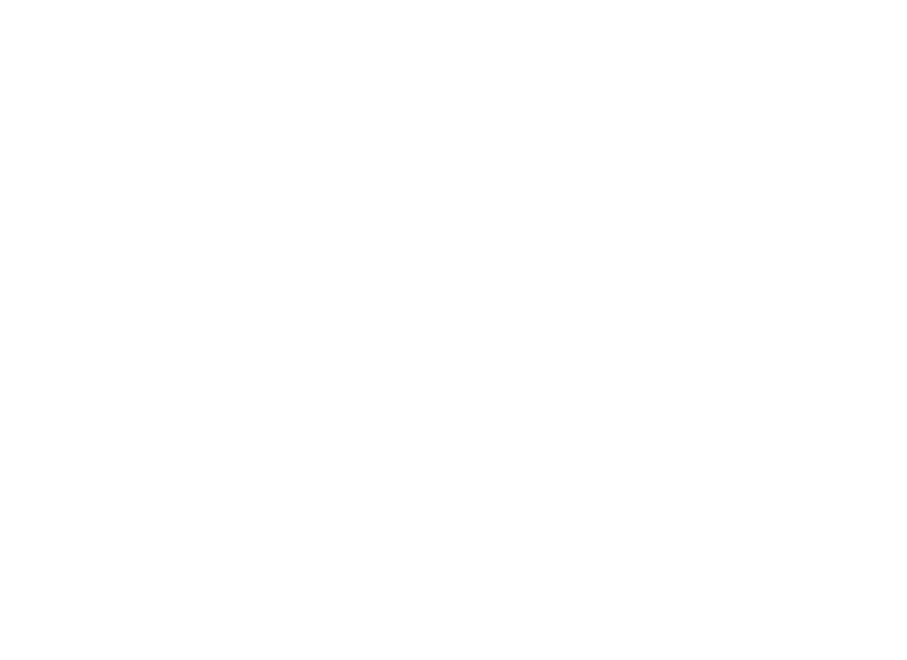
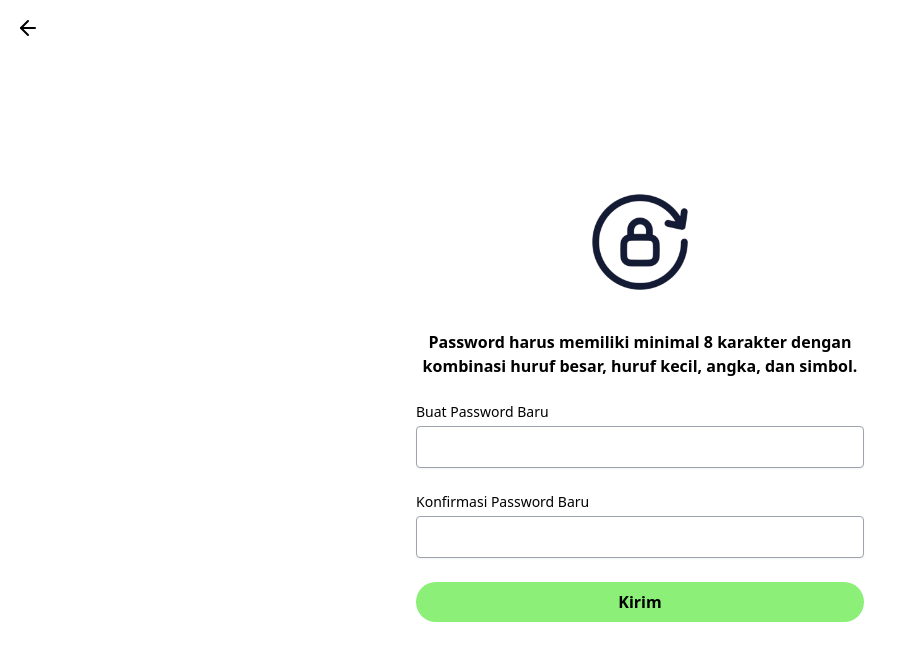
Before and after one commit to yafidaffaa/Project_KOMINFO, a React (Vite) app in the folder client/: page /resetpass in a window 1280 px wide. Before the commit this address had no page. Shown: the top 660 px of the page, without its empty margins (0-907 px from the left). Built offline with nearby package versions, Linux system fonts and the light colour scheme.

Commit message:
feat: add Forgot Password and Reset Password pages with form handling

```diff
--- a/client/package.json
+++ b/client/package.json
@@ -11,6 +11,7 @@
   },
   "dependencies": {
     "cors": "^2.8.5",
+    "lucide-react": "^0.524.0",
     "react": "^19.1.0",
     "react-dom": "^19.1.0",
     "react-router-dom": "^7.6.1"
--- a/client/src/components/inputfield.tsx
+++ b/client/src/components/inputfield.tsx
@@ -1,10 +1,24 @@
+import type { ChangeEvent } from "react";
+
 type InputFieldProps = {
   label: string;
   type?: string;
   id: string;
+  name?: string;
+  value?: string;
+  onChange?: (e: ChangeEvent<HTMLInputElement>) => void;
+  required?: boolean;
 };
 
-const InputField = ({ label, type = "text", id }: InputFieldProps) => (
+const InputField = ({
+  label,
+  type = "text",
+  id,
+  name,
+  value,
+  onChange,
+  required = false,
+}: InputFieldProps) => (
   <div>
     <label htmlFor={id} className="block text-sm mb-1">
       {label}
@@ -12,6 +26,10 @@
     <input
       type={type}
       id={id}
+      name={name || id}
+      value={value}
+      onChange={onChange}
+      required={required}
       className="w-full border border-gray-400 px-3 py-2 rounded shadow-sm focus:outline-none focus:ring focus:border-blue-300"
     />
   </div>
--- /dev/null
+++ b/client/src/pages/ForgotPass.tsx
@@ -0,0 +1,60 @@
+import React, { useState } from "react";
+import { useNavigate } from "react-router-dom";
+import { ArrowLeft } from "lucide-react";
+import lockpass from "@/assets/lockpass.png";
+import InputField from "../components/inputfield";
+
+const ForgotPassword = () => {
+    const [email, setEmail] = useState("");
+    const navigate = useNavigate();
+
+    const handleSubmit = (e: React.FormEvent) => {
+        e.preventDefault();
+        console.log("Email dikirim:", email);
+    };
+
+    return (
+        <div className="relative min-h-screen flex items-center justify-center bg-white px-4">
+
+            {/* Tombol kembali di pojok kiri atas */}
+            <button
+                onClick={() => navigate(-1)}
+                className="absolute top-4 left-4 text-black"
+            >
+                <ArrowLeft size={24} />
+            </button>
+
+            {/* Konten utama */}
+            <div className="w-full max-w-md">
+                <img
+                    src={lockpass}
+                    alt="Reset Password Icon"
+                    className="mx-auto mb-6 w-24 h-24 md:w-32 md:h-32"
+                />
+
+                <p className="font-semibold text-sm md:text-base mb-6 text-center">
+                    Silakan masukkan alamat email Anda. Kami akan mengirimkan tautan untuk mereset password Anda melalui email.
+                </p>
+
+                <form onSubmit={handleSubmit} className="space-y-6">
+                    <InputField
+                        id="email"
+                        label="Email"
+                        type="email"
+                        value={email}
+                        onChange={(e) => setEmail(e.target.value)}
+                        required
+                    />
+                    <button
+                        type="submit"
+                        className="w-full bg-primary hover:bg-secondary text-black font-semibold py-2 rounded-full"
+                    >
+                        Kirim
+                    </button>
+                </form>
+            </div>
+        </div>
+    );
+};
+
+export default ForgotPassword;
--- a/client/src/pages/Login.tsx
+++ b/client/src/pages/Login.tsx
@@ -1,6 +1,7 @@
 import React from "react";
 import InputField from "../components/inputfield";
 import logo from '@/assets/logo.png';
+import { Link } from 'react-router-dom';
 
 const Login = () => {
     return (
@@ -26,20 +27,20 @@
                     </button>
 
                     <div className="text-right">
-            <a
-              href="/forgot-password"
+                        <Link
+                            to="/forgotpass"
                             className="text-sm text-blue-600 hover:underline italic"
                         >
                             Lupa Password?
-            </a>
+                        </Link>
                     </div>
                 </form>
 
                 <p className="mt-6 text-sm text-gray-500">
                     Belum punya akun?{" "}
-          <a href="/register" className="text-black font-medium hover:underline">
+                    <Link to="/register" className="text-black font-medium hover:underline">
                         Daftar
-          </a>
+                    </Link>
                 </p>
             </div>
         </div>
--- a/client/src/pages/Register.tsx
+++ b/client/src/pages/Register.tsx
@@ -7,7 +7,7 @@
     <div className="grid md:grid-cols-2 min-h-screen">
 
       {/* Logo - akan tampil di atas di mobile */}
-      <div className="w-full bg-secondary flex items-center justify-center py-6 md:min-h-screen order-1 md:order-2">
+      <div className="bg-secondary flex items-center justify-center py-6 md:py-0 md:min-h-screen order-1 md:order-2">
         <img src={logo} alt="Logo" className="w-20 sm:w-24 md:w-48" />
       </div>
 
--- /dev/null
+++ b/client/src/pages/ResetPass.tsx
@@ -0,0 +1,78 @@
+import React, { useState } from "react";
+import { useNavigate } from "react-router-dom";
+import { ArrowLeft } from "lucide-react";
+import lockpass from "@/assets/lockpass.png";
+import InputField from "../components/inputfield";
+
+const ResetPassword = () => {
+    const [password, setPassword] = useState("");
+    const [confirmPassword, setConfirmPassword] = useState("");
+    const navigate = useNavigate();
+
+    const handleSubmit = (e: React.FormEvent) => {
+        e.preventDefault();
+
+        if (password !== confirmPassword) {
+            alert("Password tidak cocok!");
+            return;
+        }
+
+        // TODO: kirim ke backend
+        console.log("Reset password dikirim:", password);
+    };
+
+    return (
+        <div className="relative min-h-screen flex items-center justify-center bg-white px-4">
+
+            {/* Tombol Back */}
+            <button
+                onClick={() => navigate(-1)}
+                className="absolute top-4 left-4 text-black"
+            >
+                <ArrowLeft size={24} />
+            </button>
+
+            {/* Konten Utama */}
+            <div className="w-full max-w-md text-center">
+                <img
+                    src={lockpass}
+                    alt="Reset Password Icon"
+                    className="mx-auto mb-6 w-24 h-24 md:w-32 md:h-32"
+                />
+
+                <p className="font-semibold text-sm md:text-base mb-6">
+                    Password harus memiliki minimal 8 karakter dengan kombinasi huruf besar, huruf kecil, angka, dan simbol.
+                </p>
+
+                <form onSubmit={handleSubmit} className="space-y-6 text-left">
+                    <InputField
+                        id="new-password"
+                        label="Buat Password Baru"
+                        type="password"
+                        value={password}
+                        onChange={(e) => setPassword(e.target.value)}
+                        required
+                    />
+
+                    <InputField
+                        id="confirm-password"
+                        label="Konfirmasi Password Baru"
+                        type="password"
+                        value={confirmPassword}
+                        onChange={(e) => setConfirmPassword(e.target.value)}
+                        required
+                    />
+
+                    <button
+                        type="submit"
+                        className="w-full bg-primary hover:bg-secondary text-black font-semibold py-2 rounded-full"
+                    >
+                        Kirim
+                    </button>
+                </form>
+            </div>
+        </div>
+    );
+};
+
+export default ResetPassword;
--- a/client/src/routes/index.tsx
+++ b/client/src/routes/index.tsx
@@ -3,12 +3,16 @@
 import Home from "../pages/Home";
 import Login from "../pages/Login";
 import Register from "../pages/Register";
+import ForgotPassword from "../pages/ForgotPass";
+import ResetPassword from "../pages/ResetPass";
 
 const AppRoutes = () => (
-   <Routes>
+  <Routes>
     <Route path="/" element={<Home />} />
     <Route path="/login" element={<Login />} />
     <Route path="/register" element={<Register />} />
+    <Route path="/forgotpass" element={<ForgotPassword />} />
+    <Route path="/resetpass" element={<ResetPassword />} />
   </Routes>
 );
 
```
Also changed, not shown: client/src/assets/lockpass.png (added), 1 other file (tests, documents, lock files or other folders). Lines whose indentation alone changed are shown as unchanged.
